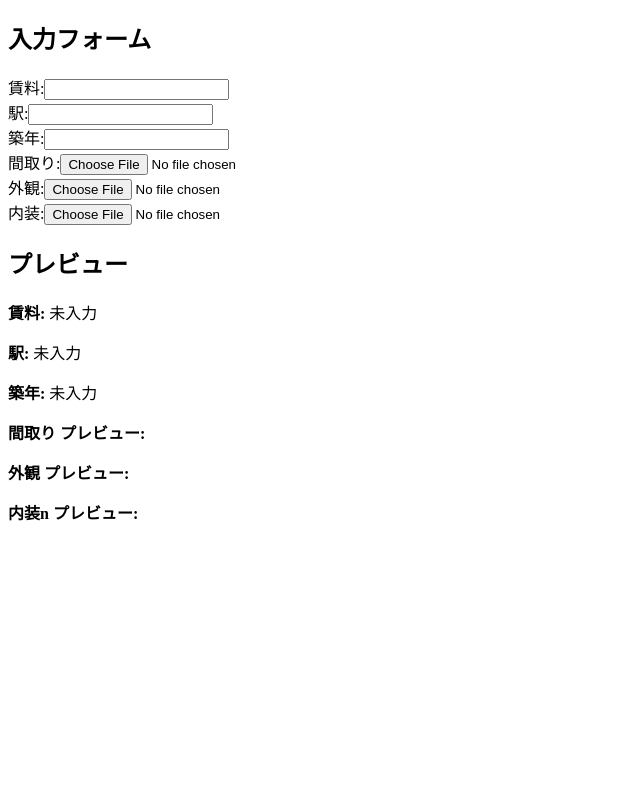
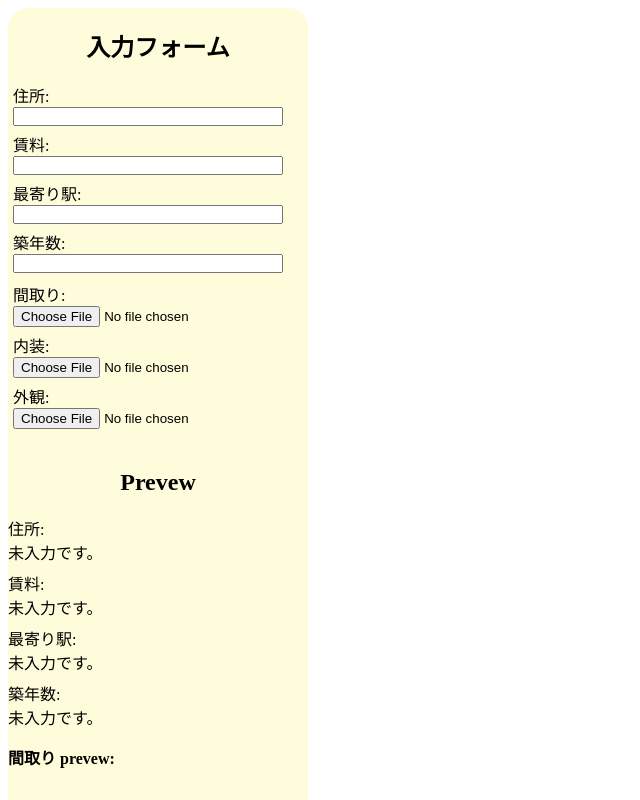
Before and after one commit to yukanakamura1226/3days-intern-private, a React (Vite) app: page / in a window 1280 px wide. Shown: the top 800 px of the page, without its empty margins (0-640 px from the left). Built offline with nearby package versions, Linux system fonts and the light colour scheme.

Commit message:
仮From完成

```diff
--- /dev/null
+++ b/src/Form/Form.css
@@ -0,0 +1,74 @@
+/* //                 All
+// ========================================== */
+.form-all {
+    width: 300px;
+    background-color: #FFFCDB;
+    display: flex;
+    flex-direction: column;
+    border-radius: 20px;
+}
+
+.form-all h2{
+    text-align: center;
+}
+
+/* //              input-all
+// ========================================== */
+.input-all {
+    margin-bottom: 14px;
+}
+
+
+
+/* //              input-text
+// ========================================== */
+.input-text-all {
+    margin-bottom: 9px;
+}
+
+.input-text {
+    padding-left: 5px;
+    margin-bottom: 6px;
+}
+
+.input-text input{
+    padding: 0px;
+    padding-block: 0px;
+    padding-inline: 0px;
+    width: 90%;
+}
+
+.inputT-input {
+    width: 100%;
+}
+
+/* //              input-picture
+// ========================================== */
+.input-picture {
+    padding-left: 5px;
+    margin-bottom: 6px;
+}
+
+.input-picuter input{
+    width: 90%;
+}
+
+.inputP-input {
+    width: 100%;
+}
+
+.iputP-label {
+    margin-bottom: 2px;
+}
+
+/* //               pre-all
+// ========================================== */
+
+/* //               pre-text
+// ========================================== */
+.pre-text {
+    margin-bottom: 7px;
+}
+
+/* //               pre-picture
+// ========================================== */
--- a/src/Form/Form.jsx
+++ b/src/Form/Form.jsx
@@ -1,14 +1,98 @@
-import FormText from "./FormText"
-// import FormPicture from "./FormPicture"
+import './Form.css'
+import { useState } from "react";
+import { useForm } from "react-hook-form";
 
-function Form() {
+const Form = () => {
+  // react-hook-formの使用
+  const { register, watch } = useForm();
 
-    return (
-      <div className="l-All">
-         <FormText />
-         {/* <FormPicture /> */}
+  // watchでフォームの値を監視し、リアルタイムで取得
+  const formData = watch();
+
+  const textNames = [
+    { label: '住所', name: 'address' },
+    { label: '賃料', name: 'rent' },
+    { label: '最寄り駅', name: 'closestStation' },
+    { label: '築年数', name: 'builtYears' },
+    ];
+  const pictureNames = [
+    { label: '間取り', index: 0 },
+    { label: '内装', index: 1 },
+    { label: '外観', index: 2 },
+  ];
+
+  // 以下は写真の設定
+  const [imagePreviews, setImagePreviews] = useState([null, null, null]);
+
+  const handleImagePreview = (event, index) => {
+    const file = event.target.files[0];
+    if (file) {
+      const reader = new FileReader();
+      reader.onloadend = () => {
+        const newImagePreviews = [...imagePreviews];
+        newImagePreviews[index] = reader.result;
+        setImagePreviews(newImagePreviews);
+      };
+      reader.readAsDataURL(file);
+    }
+  };
+
+  return (
+    <div className="form-all">
+      <div className="input-all">
+        <h2 className="">入力フォーム</h2>
+        <form>
+          <div className="input-text-all">
+          {textNames.map((text) => {
+          return(
+            <div key={text.name} className="input-text">
+              <label className="inputT-label">{text.label}:</label><br/>
+              <input className="inputT-input"  {...register(text.name)} />
+            </div>)
+          }
+          )}
+          </div>
+          <div className="input-picture-all">
+          {pictureNames.map((picture) => {
+            return(
+              <div key={picture.index} className='input-picture'>
+                <label className="iputP-label">{picture.label}:</label><br/>
+                <input className="inputP-input"
+                  type="file"
+                  accept="image/*"
+                  {...register(picture.label)}
+                  onChange={(event) => handleImagePreview(event, picture.index)}/>
+              </div>)
+            })
+          }
+          </div>
+        </form>
       </div>
-    )
-  }
 
-  export default Form
+      <h2>Prevew</h2>
+      <div className="pre-all">
+        {textNames.map((text) => {
+          return(
+            <div key={text.name} className="pre-text">
+              <label className="preT-label">{text.label}:</label><br/>
+              <div className="preT-output">
+                {formData[text.name] || "未入力です。"}
+              </div>
+            </div>)
+          }
+        )}
+        {pictureNames.map((picture) => {
+          return(
+            <div key={picture.index} className="pre-picture">
+              <p className="preP-label"><strong>{picture.label} prevew:</strong></p><br/>
+              {imagePreviews[picture.index] && (
+              <img className="preP-output" src={imagePreviews[picture.index]} alt={`${picture.label}プレビュー`} style={{ maxWidth: "200px" }} />
+              )}
+            </div>)
+          })}
+      </div>
+    </div>
+  );
+};
+
+export default Form;
--- a/src/Form/FormText.jsx
+++ /dev/null
@@ -1,100 +0,0 @@
-import { useState } from "react";
-import { useForm } from "react-hook-form";
-
-const FormText = () => {
-  // react-hook-formの使用
-  const { register, watch } = useForm();
-
-  // watchでフォームの値を監視し、リアルタイムで取得
-  const formData = watch();
-
-  // 以下は写真の設定
-  const [imagePreviews, setImagePreviews] = useState([null, null, null]);
-
-  const handleImagePreview = (event, index) => {
-    const file = event.target.files[0];
-    if (file) {
-      const reader = new FileReader();
-      reader.onloadend = () => {
-        const newImagePreviews = [...imagePreviews];
-        newImagePreviews[index] = reader.result;
-        setImagePreviews(newImagePreviews);
-      };
-      reader.readAsDataURL(file);
-    }
-  };
-
-  return (
-    <div>
-      <h2>入力フォーム</h2>
-      <form>
-        <div>
-          <label>賃料:</label>
-          <input {...register("tingin")} />
-        </div>
-        <div>
-          <label>駅:</label>
-          <input {...register("eki")} />
-        </div>
-        <div>
-          <label>築年:</label>
-          <input {...register("tikunen")} />
-        </div>
-        <div>
-          <label>間取り:</label>
-          <input
-            type="file"
-            accept="image/*"
-            {...register("photo1")}
-            onChange={(event) => handleImagePreview(event, 0)}
-          />
-        </div>
-        <div>
-          <label>外観:</label>
-          <input
-            type="file"
-            accept="image/*"
-            {...register("photo2")}
-            onChange={(event) => handleImagePreview(event, 1)}
-          />
-        </div>
-        <div>
-          <label>内装:</label>
-          <input
-            type="file"
-            accept="image/*"
-            {...register("photo3")}
-            onChange={(event) => handleImagePreview(event, 2)}
-          />
-        </div>
-      </form>
-
-      <h2>プレビュー</h2>
-      <div>
-        <p><strong>賃料:</strong> {formData.tingin || "未入力"}</p>
-        <p><strong>駅:</strong> {formData.eki || "未入力"}</p>
-        <p><strong>築年:</strong> {formData.tikunen || "未入力"}</p>
-        <div>
-          <p><strong>間取り プレビュー:</strong></p>
-          {imagePreviews[0] && (
-            <img src={imagePreviews[0]} alt="写真1プレビュー" style={{ maxWidth: "200px" }} />
-          )}
-        </div>
-        <div>
-          <p><strong>外観 プレビュー:</strong></p>
-          {imagePreviews[1] && (
-            <img src={imagePreviews[1]} alt="写真2プレビュー" style={{ maxWidth: "200px" }} />
-          )}
-        </div>
-        <div>
-          <p><strong>内装n プレビュー:</strong></p>
-          {imagePreviews[2] && (
-            <img src={imagePreviews[2]} alt="写真3プレビュー" style={{ maxWidth: "200px" }} />
-          )}
-        </div>
-      </div>
-    </div>
-  );
-};
-
-export default FormText;
```
Also changed, not shown: src/Form/FormPicture.jsx (deleted).
